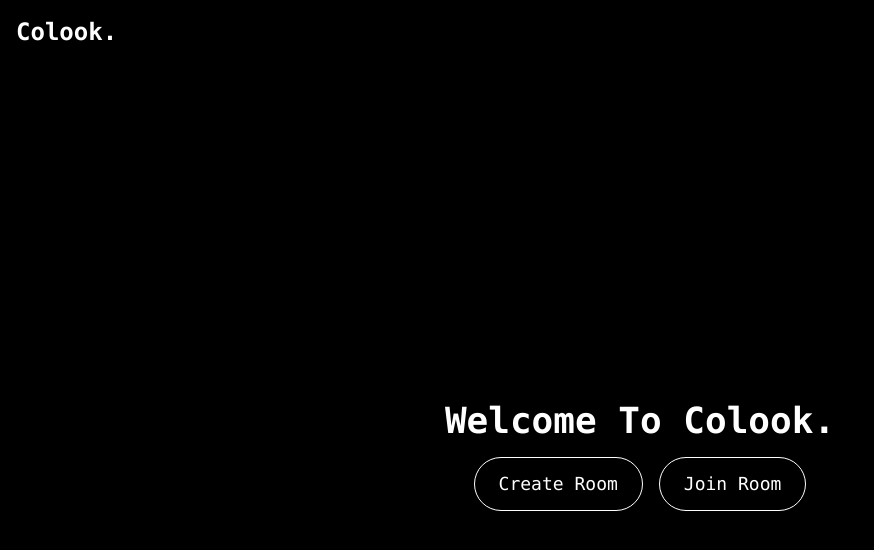
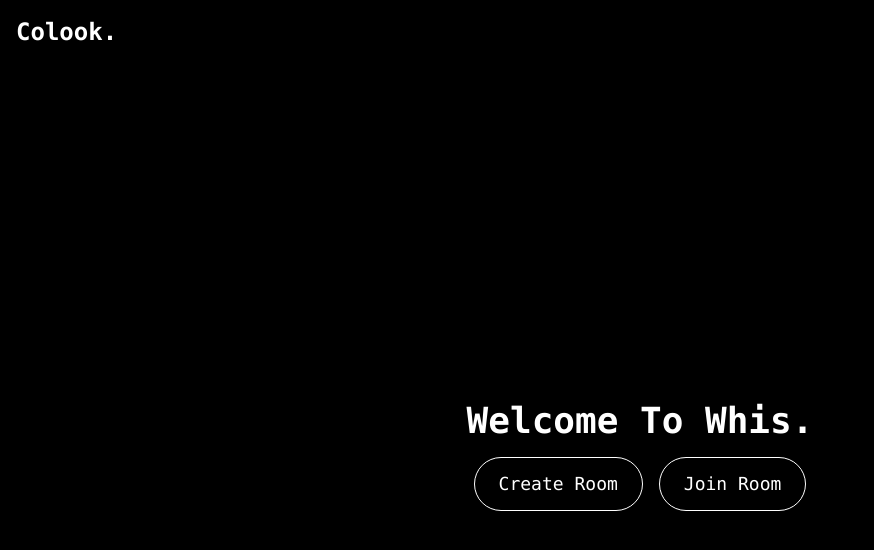
Before and after one commit to SaranSrini03/colook, a Next.js app: page / in a window 1280 px wide. Shown: the top 550 px of the page, without its empty margins (0-874 px from the left). Built offline with nearby package versions, Linux system fonts and the light colour scheme.

Commit message:
Update landingpage.js

```diff
--- a/pages/landingpage.js
+++ b/pages/landingpage.js
@@ -41,7 +41,7 @@
 
   return (
     <div className="flex flex-col items-center justify-center min-h-screen text-white font-mono px-4">
-      <h1 className="text-3xl md:text-4xl font-bold text-center mb-4">Welcome To Colook.</h1>
+      <h1 className="text-3xl md:text-4xl font-bold text-center mb-4">Welcome To Whis.</h1>
       <div className="flex flex-col sm:flex-row space-y-4 sm:space-y-0 sm:space-x-4 mb-4">
         <button
           className="rounded-full border border-white bg-transparent text-white px-6 py-3 text-lg transition-transform duration-300 ease-in-out w-full sm:w-auto"
```
